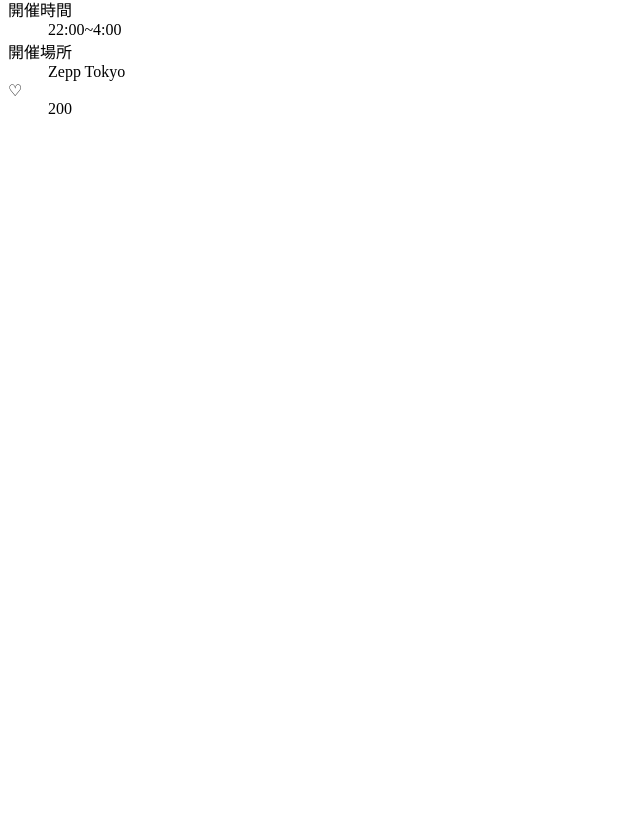
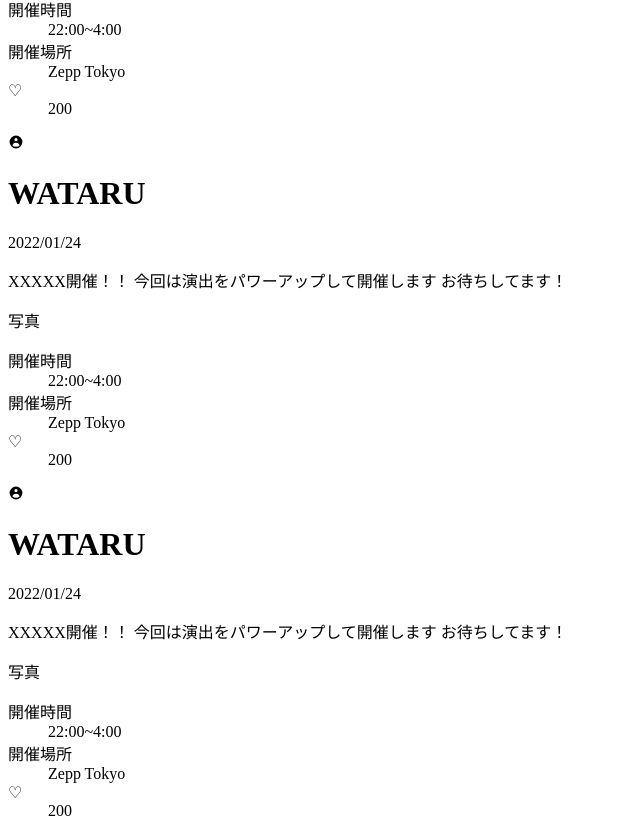
Before and after one commit to watajam/Seartist, a Next.js app: page /posts in a window 1280 px wide. Shown: the part 355-1191 px from the top of the page, without its empty margins (0-640 px from the left). Before the commit the page ends 800 px from the top, so only its background shows below. Built offline with nearby package versions, Linux system fonts and the light colour scheme.

Commit message:
💄 スタイルの変更をしました

```diff
--- a/src/components/Layout/AppLayout/index.tsx
+++ b/src/components/Layout/AppLayout/index.tsx
@@ -11,7 +11,7 @@
     <div className="min-h-screen w-full">
       <Header />
       <BottomNavigation />
-      <div className=" px-5 py-12  ">{props.children}</div>
+      <div className=" px-5  mb-14 ">{props.children}</div>
     </div>
   );
 };
--- a/src/components/Posts/index.tsx
+++ b/src/components/Posts/index.tsx
@@ -3,7 +3,7 @@
 
 export const index: React.VFC = () => {
   return (
-    <div className="grid gap-6 ">
+    <div className="grid gap-4 ">
       <div className="shadow rounded-2xl">
         <header className="bg-gray-400 text-white flex  p-4 rounded-t-2xl items-center font-bold text-2xl ">
           <HiUserCircle className="w-8 h-8" />
@@ -17,7 +17,55 @@
             XXXXX開催！！ 今回は演出をパワーアップして開催します
             お待ちしてます！
           </p>
-          <div className="bg-orange-100 text-center h-48 mt-6">写真</div>
+          <div className="bg-gray-200 text-center  h-48 mt-6">写真</div>
+          <dl className="flex flex-wrap text-base font-bold mt-4">
+            <dt className="w-3/12">開催時間</dt>
+            <dd className="w-3/4">22:00~4:00</dd>
+            <dt className="w-3/12 mt-2">開催場所</dt>
+            <dd className="mt-2">Zepp Tokyo</dd>
+            <dt className="ml-auto mt-2">♡</dt>
+            <dd className="mt-2">200</dd>
+          </dl>
+        </div>
+      </div>
+      <div className="shadow rounded-2xl">
+        <header className="bg-gray-400 text-white flex  p-4 rounded-t-2xl items-center font-bold text-2xl ">
+          <HiUserCircle className="w-8 h-8" />
+          <h1 className="ml-2">WATARU</h1>
+          <time dateTime="2022-01-24" className="ml-auto">
+            2022/01/24
+          </time>
+        </header>
+        <div className="p-4">
+          <p className="text-base text-bold font-bold">
+            XXXXX開催！！ 今回は演出をパワーアップして開催します
+            お待ちしてます！
+          </p>
+          <div className="bg-gray-200 text-center h-48 mt-6">写真</div>
+          <dl className="flex flex-wrap text-base font-bold mt-4">
+            <dt className="w-3/12">開催時間</dt>
+            <dd className="w-3/4">22:00~4:00</dd>
+            <dt className="w-3/12 mt-2">開催場所</dt>
+            <dd className="mt-2">Zepp Tokyo</dd>
+            <dt className="ml-auto mt-2">♡</dt>
+            <dd className="mt-2">200</dd>
+          </dl>
+        </div>
+      </div>
+      <div className="shadow rounded-2xl">
+        <header className="bg-gray-400 text-white flex  p-4 rounded-t-2xl items-center font-bold text-2xl ">
+          <HiUserCircle className="w-8 h-8" />
+          <h1 className="ml-2">WATARU</h1>
+          <time dateTime="2022-01-24" className="ml-auto">
+            2022/01/24
+          </time>
+        </header>
+        <div className="p-4">
+          <p className="text-base text-bold font-bold">
+            XXXXX開催！！ 今回は演出をパワーアップして開催します
+            お待ちしてます！
+          </p>
+          <div className="bg-gray-200 text-center h-48 mt-6 ">写真</div>
           <dl className="flex flex-wrap text-base font-bold mt-4">
             <dt className="w-3/12">開催時間</dt>
             <dd className="w-3/4">22:00~4:00</dd>
```
